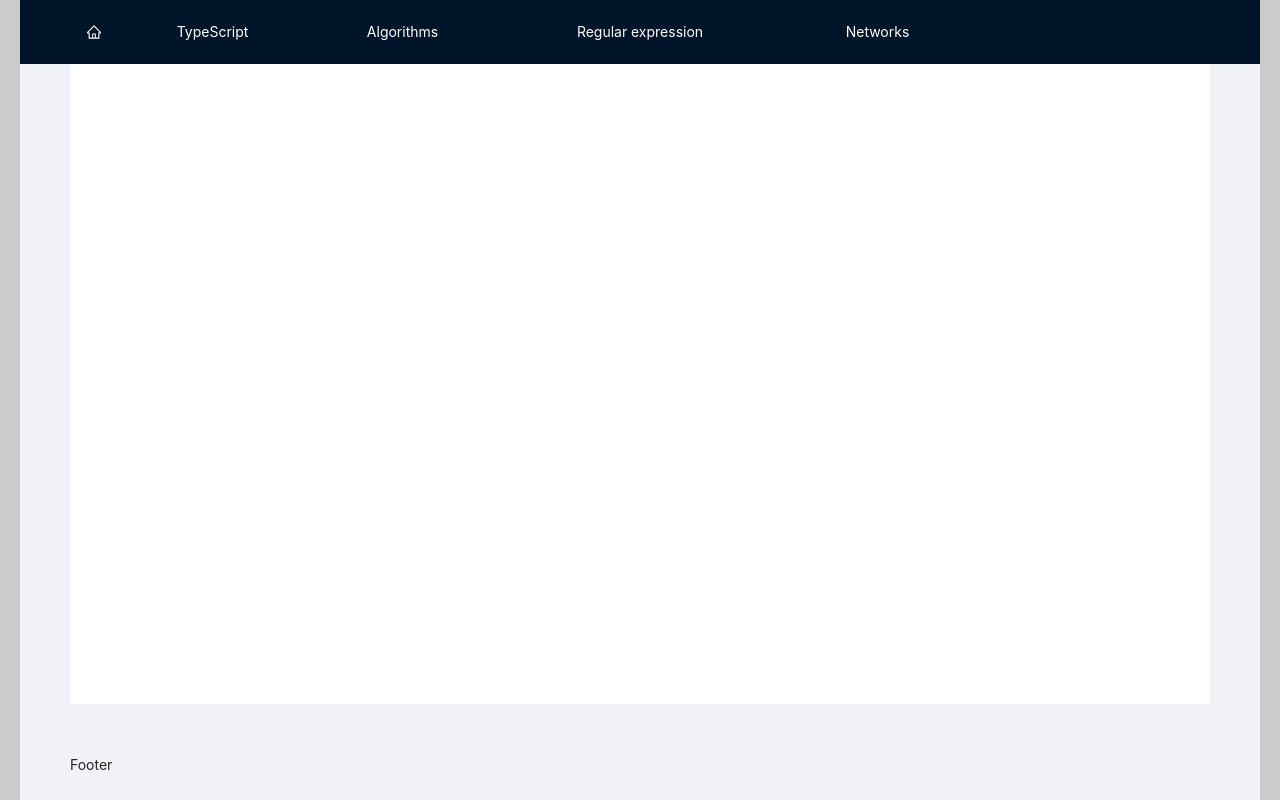
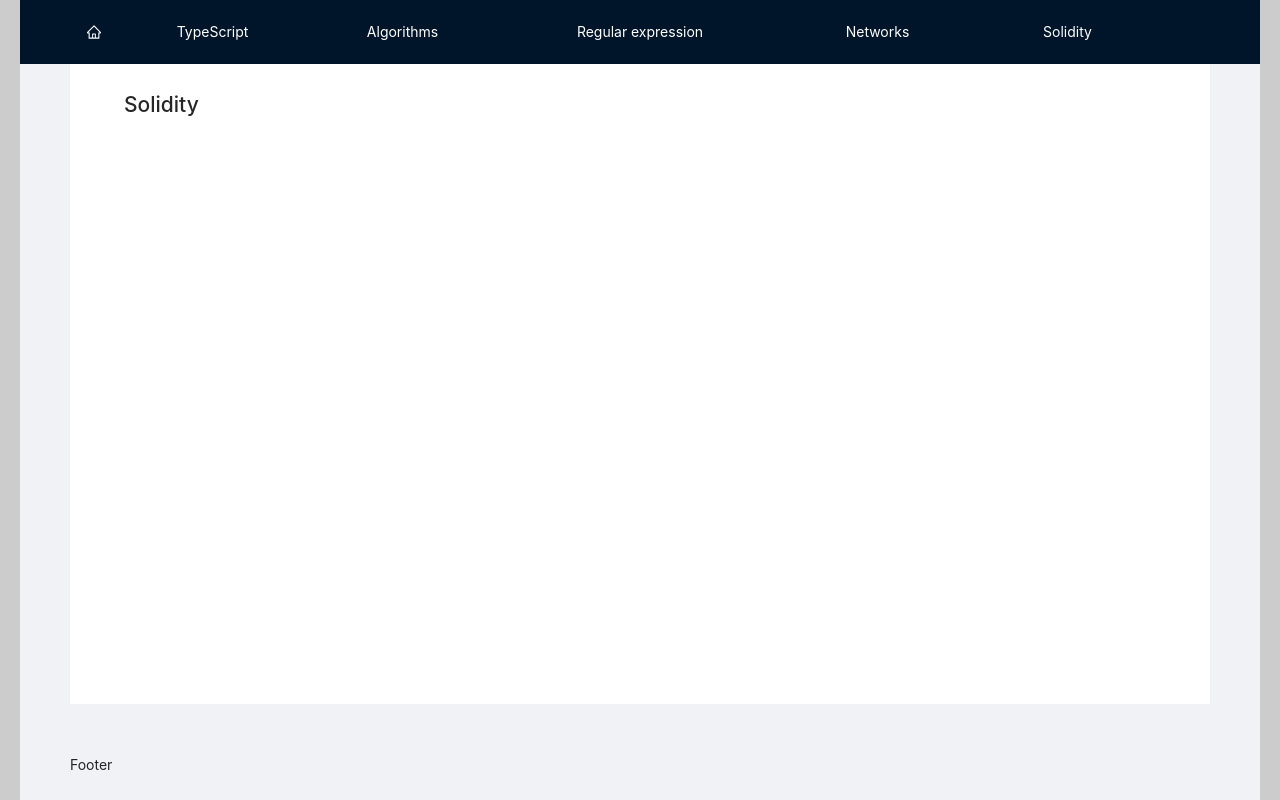
Before and after one commit to StepanAndrosov/my-middle-way, a React (Create React App) app: page /solidity in a window 1280 px wide. Built offline with nearby package versions, Linux system fonts and the light colour scheme.

Commit message:
added sol in header and app

```diff
--- a/src/App.tsx
+++ b/src/App.tsx
@@ -3,7 +3,13 @@ import './App.css'
 import { Layout } from 'antd'
 import { Route, Routes } from 'react-router-dom'
 import { Home, Header as MyHeader } from './components'
-import { TypescriptCourse, Algorithms, RegEx, Networks } from './features'
+import {
+  TSCourse,
+  Algorithms,
+  RegEx,
+  Networks,
+  Solidity,
+} from './features'
 
 const { Header, Footer, Content } = Layout
 
@@ -23,10 +29,11 @@ function App() {
           <div className="site-layout-content">
             <Routes>
               <Route path="/" element={<Home />} />
-              <Route path="/typescript" element={<TypescriptCourse />} />
+              <Route path="/typescript" element={<TSCourse />} />
               <Route path="/algorithms" element={<Algorithms />} />
               <Route path="/regex" element={<RegEx />} />
               <Route path="/networks" element={<Networks />} />
+              <Route path="/solidity" element={<Solidity />} />
             </Routes>
           </div>
         </Content>
--- a/src/components/Header/Header.tsx
+++ b/src/components/Header/Header.tsx
@@ -35,6 +35,7 @@ const items: MenuItem[] = [
     getItem(<NavLink to="algorithms">Algorithms</NavLink>, 'algorithms'),
     getItem(<NavLink to="regex">Regular expression</NavLink>, 'regex'),
     getItem(<NavLink to="networks">Networks</NavLink>, 'networks'),
+    getItem(<NavLink to="solidity">Solidity</NavLink>, 'solidity'),
   ]),
 ]
 
@@ -88,6 +89,14 @@ export const Header = () => {
             Networks
           </NavLink>
         </Col>
+        <Col span={4}>
+          <NavLink
+            to="solidity"
+            style={({ isActive }) => (isActive ? activeStyle : {})}
+          >
+            Solidity
+          </NavLink>
+        </Col>
       </Row>
       <Menu
         className={style.Menu}
--- /dev/null
+++ b/src/features/Solidity/Solidity.module.css
@@ -0,0 +1,8 @@
+.Course {
+    padding-left: 10px;
+  }
+  @media (min-width: 640px) {
+    .Course {
+      padding-left: 30px;
+    }
+  }
--- /dev/null
+++ b/src/features/Solidity/Solidity.tsx
@@ -0,0 +1,9 @@
+import style from './Solidity.module.css'
+
+export const Solidity: React.FC = () => {
+  return (
+    <div className={style.Course}>
+      <h1>Solidity</h1>
+    </div>
+  )
+}
--- a/src/features/index.ts
+++ b/src/features/index.ts
@@ -2,10 +2,12 @@ import { TSCourse } from "./TSCourse/TSCourse.tsx/TSCoursre";
 import { Algorithms } from "./Algorithms/Algorithms";
 import { RegEx } from "./RegularEx/RegEx";
 import { Networks } from "./Networks/Networks";
+import { Solidity } from "./Solidity/Solidity";
 
 export {
     TSCourse,
     Algorithms,
     RegEx,
-    Networks
+    Networks,
+    Solidity
 }
--- a/src/store/typescriptCourse/ledger/ledgerReducer.ts
+++ b/src/store/typescriptCourse/ledger/ledgerReducer.ts
@@ -1,5 +1,5 @@
 import { createSlice, PayloadAction } from "@reduxjs/toolkit"
-import { LedgerItem, AccountDaily } from "../../../features/TypescriptCourse/Ledger/types"
+import { LedgerItem, AccountDaily } from "../../../features/TSCourse/Ledger/types"
 import { ledgerDB } from "../../../data"
 
 const initialState = {
--- a/src/store/typescriptCourse/tableReserve/tableReserveReducer.ts
+++ b/src/store/typescriptCourse/tableReserve/tableReserveReducer.ts
@@ -1,4 +1,4 @@
-import type { TableReservation } from '../../../features/TypescriptCourse/TableReservation/types';
+import type { TableReservation } from '../../../features/TSCourse/TableReservation/types';
 import { createSlice, PayloadAction } from "@reduxjs/toolkit"
 import { errorMessage, successMessage } from '../../../utils/messsage-utils';
 
```
